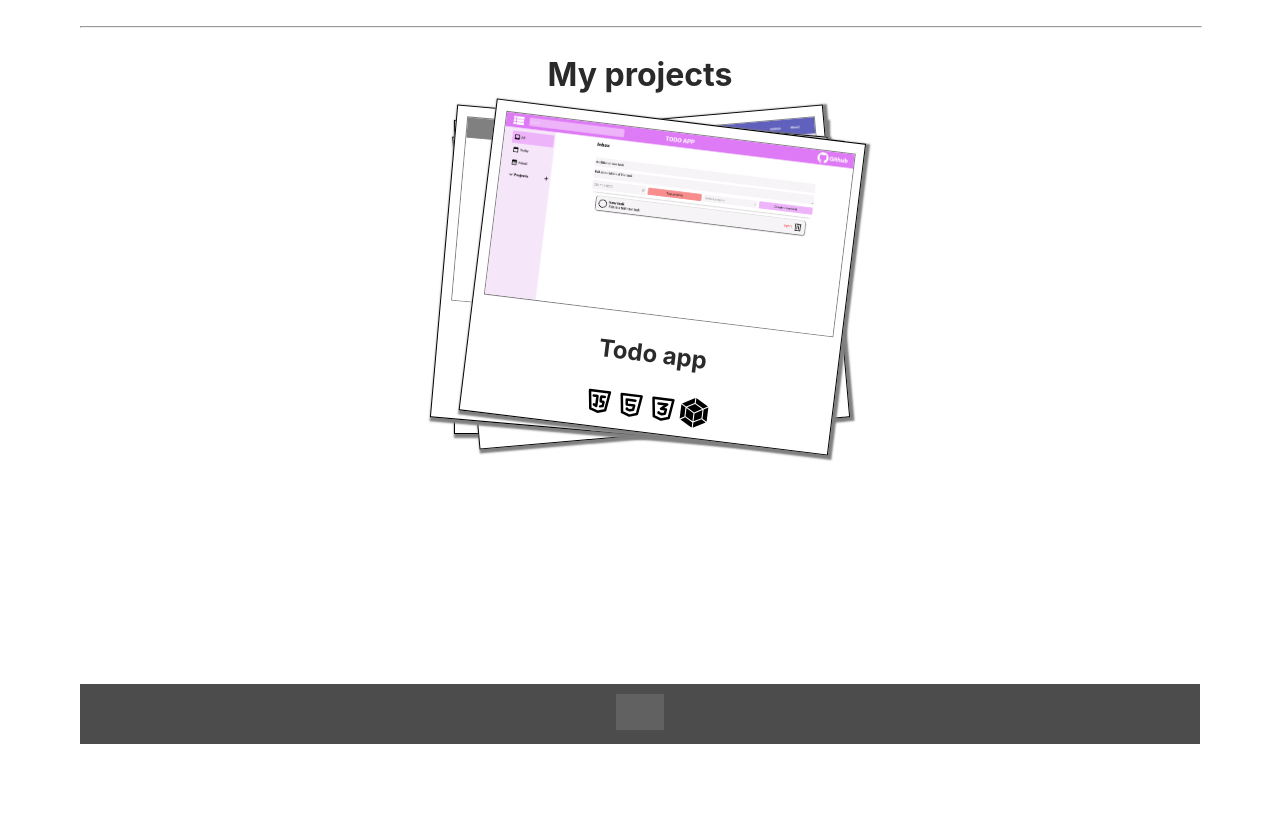
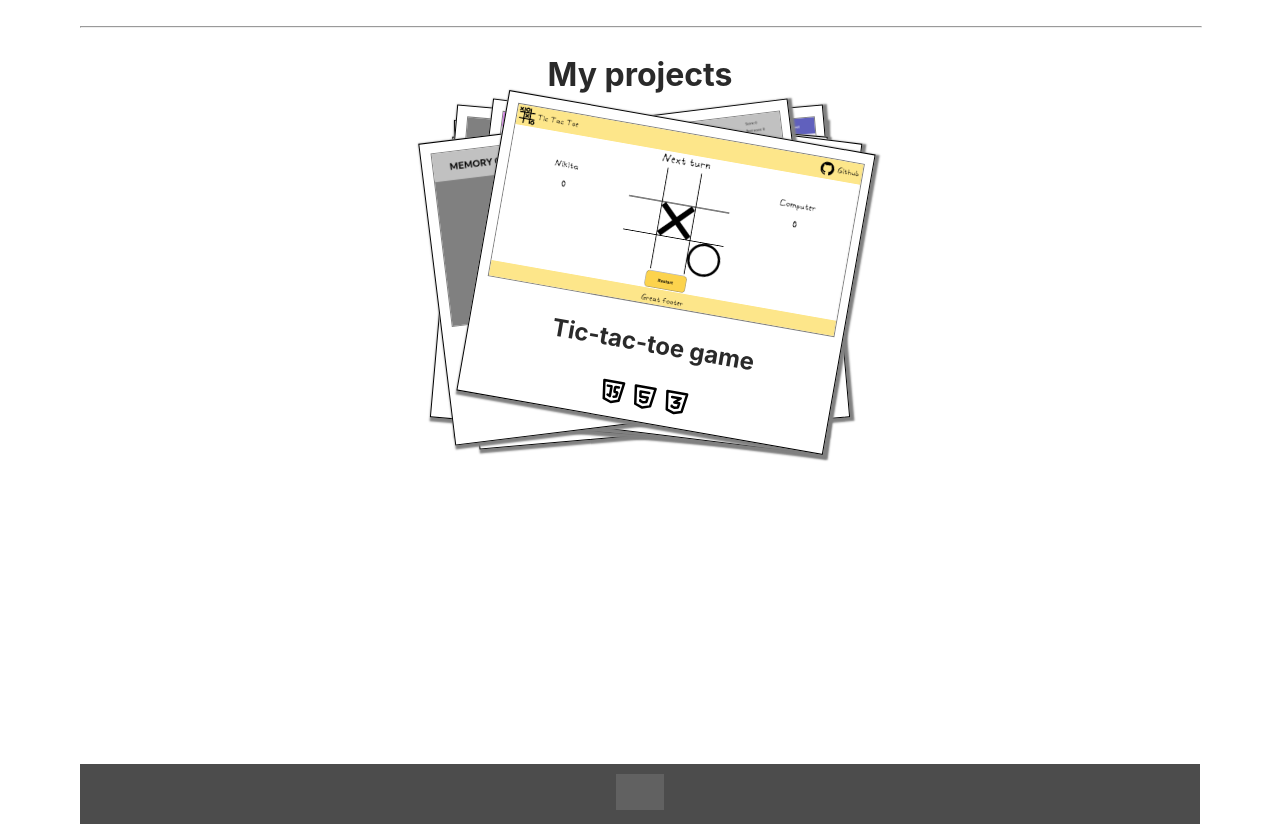
Before and after one commit to Nelfimov/portfolio, a React (Create React App) app: page / in a window 1280 px wide. Shown: the part 1140-1964 px from the top of the page. Before the commit the page ends 1884 px from the top, so only its background shows below. Built offline with nearby package versions, Linux system fonts and the light colour scheme; grey boxes are pictures that could not be loaded.

Commit message:
added new projects, fixed z index in header

```diff
--- a/src/projects.json
+++ b/src/projects.json
@@ -26,5 +26,19 @@
     "src": "/images/projects/todo.png",
     "href": "https://nelfimov.github.io/odin-todoapp/",
     "stack": "javascript html css webpack"
+  },
+  {
+    "id": "5",
+    "name": "Memory card game",
+    "src": "/images/projects/memory.png",
+    "href": "https://nelfimov.github.io/odin-memory-card/",
+    "stack": "react html css"
+  },
+  {
+    "id": "6",
+    "name": "Tic-tac-toe game",
+    "src": "/images/projects/tictactoe.png",
+    "href": "https://nelfimov.github.io/odin-tictactoe/",
+    "stack": "javascript html css"
   }
 ]
--- a/src/styles/Header.css
+++ b/src/styles/Header.css
@@ -110,7 +110,7 @@ nav.menu {
     background-color: rgba(36, 36, 36);
     padding: 0;
     margin: 0;
-    z-index: 7;
+    z-index: 6;
   }
 
   nav.menu.active {
@@ -127,7 +127,7 @@ nav.menu {
     position: fixed;
     height: 100%;
     width: 100vw;
-    z-index: 6;
+    z-index: 5;
     left: 0;
   }
 
--- a/src/styles/Projects.css
+++ b/src/styles/Projects.css
@@ -18,7 +18,7 @@ section.projects h1 {
 section.projects .card-container {
   position: relative;
   display: grid;
-  height: 60vh;
+  height: 70vh;
   place-items: start center;
   top: 10%
 }
@@ -62,19 +62,35 @@ section.projects .card>a>img {
   }
 
   section.projects .card:nth-child(4) {
-    transform: translateX(6%) rotate(7deg);
+    transform: translateX(5%) rotate(7deg);
+  }
+
+  section.projects .card:nth-child(5) {
+    transform: translateX(-5%) rotate(-7deg);
+  }
+
+  section.projects .card:nth-child(6) {
+    transform: translateX(7%) rotate(10deg);
   }
 
   section.projects:hover .card:nth-child(2) {
-    transform: translateX(-100%) rotate(-15deg);
+    transform: translateX(-100%) rotate(-12deg);
   }
 
   section.projects:hover .card:nth-child(3) {
-    transform: translateX(100%) rotate(25deg);
+    transform: translateX(100%) rotate(18deg);
   }
 
   section.projects:hover .card:nth-child(4) {
-    transform: translate(0, 100%) rotate(5deg);
+    transform: translate(0, 100%) rotate(3deg);
+  }
+
+  section.projects:hover .card:nth-child(5) {
+    transform: translate(100%, 100%) rotate(-5deg);
+  }
+
+  section.projects:hover .card:nth-child(6) {
+    transform: translate(-100%, 100%) rotate(5deg);
   }
 }
 
@@ -106,7 +122,15 @@ section.projects .card>a>img {
   }
 
   section.projects .card:nth-of-type(4) {
-    transform: translateX(-100%) rotate(40deg);
+    transform: translateX(-100%) rotate(-40deg);
+  }
+
+  section.projects .card:nth-of-type(5) {
+    transform: translateX(-100%) rotate(20deg);
+  }
+
+  section.projects .card:nth-of-type(6) {
+    transform: translateX(-100%) rotate(-10deg);
   }
 
   section.projects .card.active {
```
Also changed, not shown: public/images/projects/memory.png (added), public/images/projects/tictactoe.png (added).
